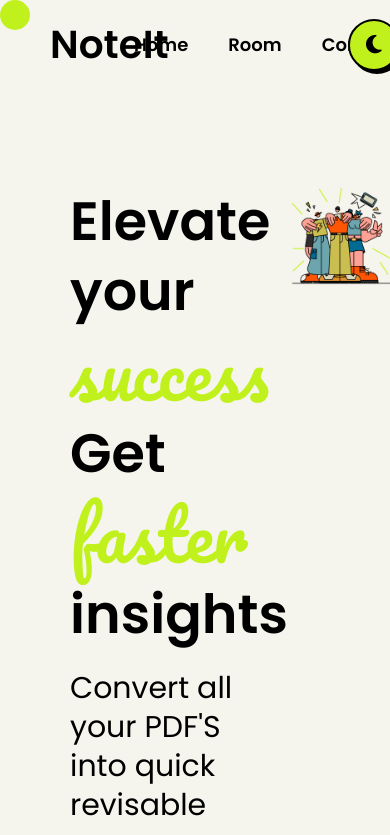
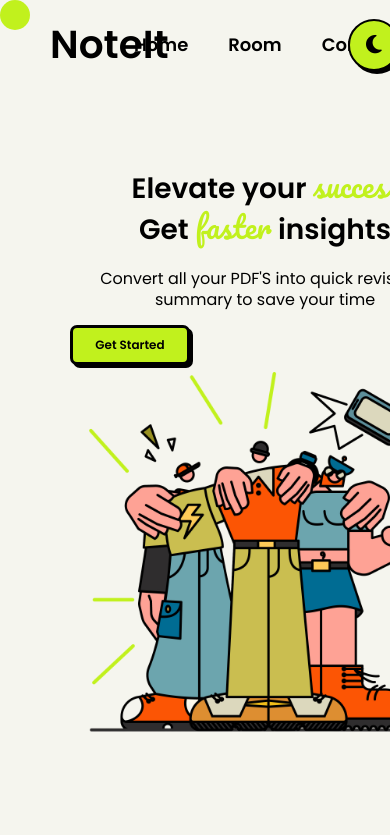
Before and after one commit to mishrayush15/NoteIt, a React (Vite) app: page / in a window 390 px wide. Shown: the top 835 px of the page. Built offline with nearby package versions, Linux system fonts and the light colour scheme; no server answers; a web font is replaced by a local one.

Commit message:
add responsive to center-content.jsx

```diff
--- a/src/Components/LandingPage/CenterContent/CenterContent.css
+++ b/src/Components/LandingPage/CenterContent/CenterContent.css
@@ -1,32 +1,27 @@
 @import url('https://fonts.googleapis.com/css2?family=Cedarville+Cursive&family=Pacifico&family=Poppins:ital,wght@0,100;0,200;0,300;0,400;0,500;0,600;0,700;0,800;0,900;1,100;1,200;1,300;1,400;1,500;1,600;1,700;1,800;1,900&display=swap');
-.center_content{
+
+.center_content {
     display: flex;
     justify-content: space-between;
     align-items: start;
-    /* position: relative; */
     height: 100%;
     width: 90%;
     margin-top: 50px;
     margin-bottom: 7.5rem;
-
-
-
 }
 
 .left_part {
     height: 100%;
     width: 50%;
     line-height: 1.3;
-    /* position: relative; */
-
 }
 
-.left_part h3{
+.left_part h3 {
     font-size: 54px;
     font-weight: 600;
 }
 
-.left_part p{
+.left_part p {
     font-size: 30px;
     padding-top: 20px;
     font-weight: 400;
@@ -39,7 +34,6 @@
     color: #C1F11D;
 }
 
-
 .right_part {
     height: 100%;
     width: 50%;
@@ -49,17 +43,15 @@
     margin-left: 1rem;
 }
 
-.right_part .image{
+.right_part .image {
     display: flex;
     justify-content: end;
     align-items: center;
-
 }
 
-.image img{
+.image img {
     margin: 0 auto;
     width: 65%;
-
 }
 
 .left_part button {
@@ -92,11 +84,11 @@
 .text h3 {
     font-size: 30px;
     font-weight: 500;
-    font-family: poppins;
+    font-family: Poppins, sans-serif;
 }
 
 .text span {
-    font-family: pacifico;
+    font-family: Pacifico, cursive;
     font-size: 29px;
     color: #bbed15;
 }
@@ -114,3 +106,94 @@
 .left_part button:hover {
     box-shadow: none;
 }
+
+/* Responsive Styles */
+@media (max-width: 1024px) {
+    .center_content {
+        flex-direction: column;
+        align-items: center;
+    }
+
+    .left_part, .right_part {
+        width: 100%;
+        text-align: center;
+    }
+
+    .right_part .image img {
+        width: 80%;
+    }
+
+    .left_part h3 {
+        font-size: 42px;
+    }
+
+    .left_part p {
+        font-size: 24px;
+    }
+
+    .left_part span {
+        font-size: 50px;
+    }
+}
+
+@media (max-width: 768px) {
+    .center_content {
+        width: 100%;
+        margin-top: 30px;
+        margin-bottom: 5rem;
+    }
+
+    .left_part h3 {
+        font-size: 36px;
+    }
+
+    .left_part p {
+        font-size: 20px;
+    }
+
+    .left_part span {
+        font-size: 40px;
+    }
+
+    .left_part button {
+        width: 140px;
+        height: 45px;
+        font-size: 14px;
+    }
+
+    .right_part .image img {
+        width: 90%;
+    }
+}
+
+@media (max-width: 480px) {
+    .left_part h3 {
+        font-size: 28px;
+    }
+
+    .left_part p {
+        font-size: 16px;
+    }
+
+    .left_part span {
+        font-size: 30px;
+    }
+
+    .text h3 {
+        font-size: 20px;
+    }
+
+    .text span {
+        font-size: 18px;
+    }
+
+    .left_part button {
+        width: 120px;
+        height: 40px;
+        font-size: 12px;
+    }
+
+    .right_part .image img {
+        width: 100%;
+    }
+}
```
